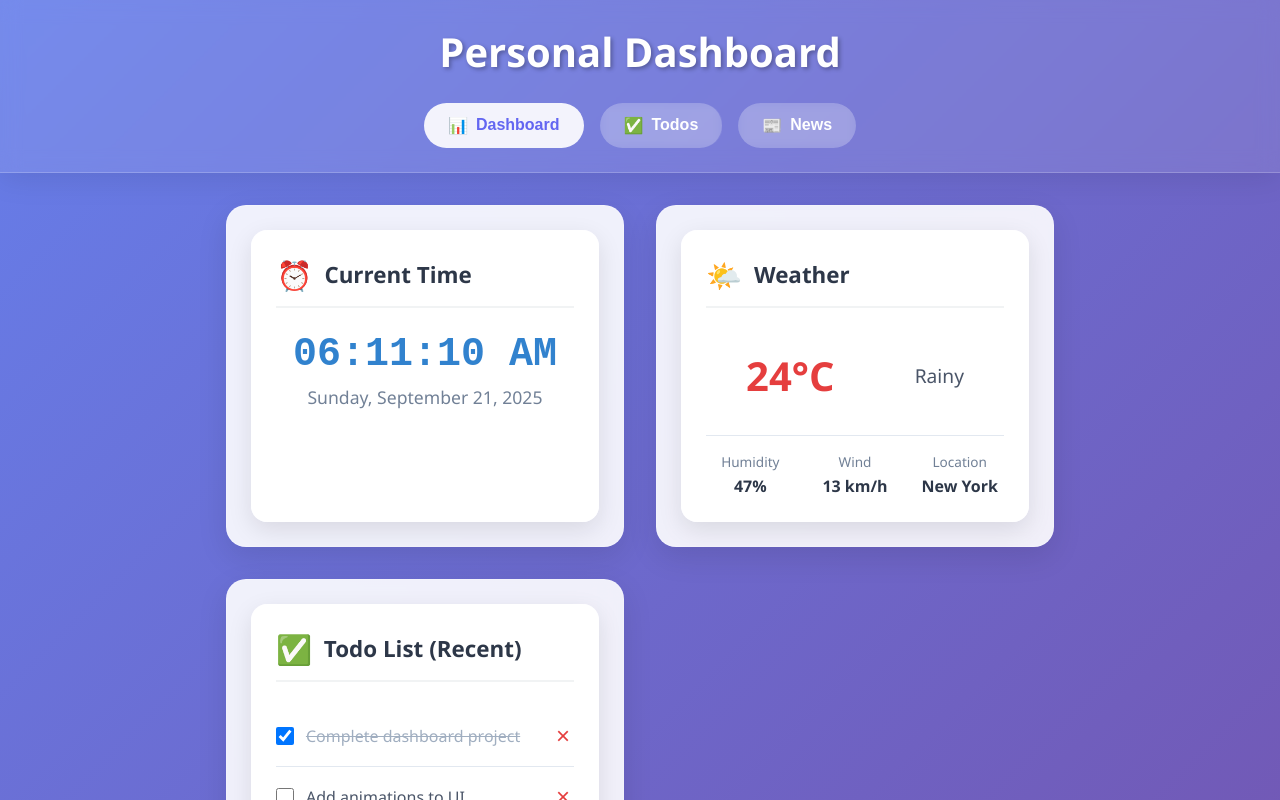
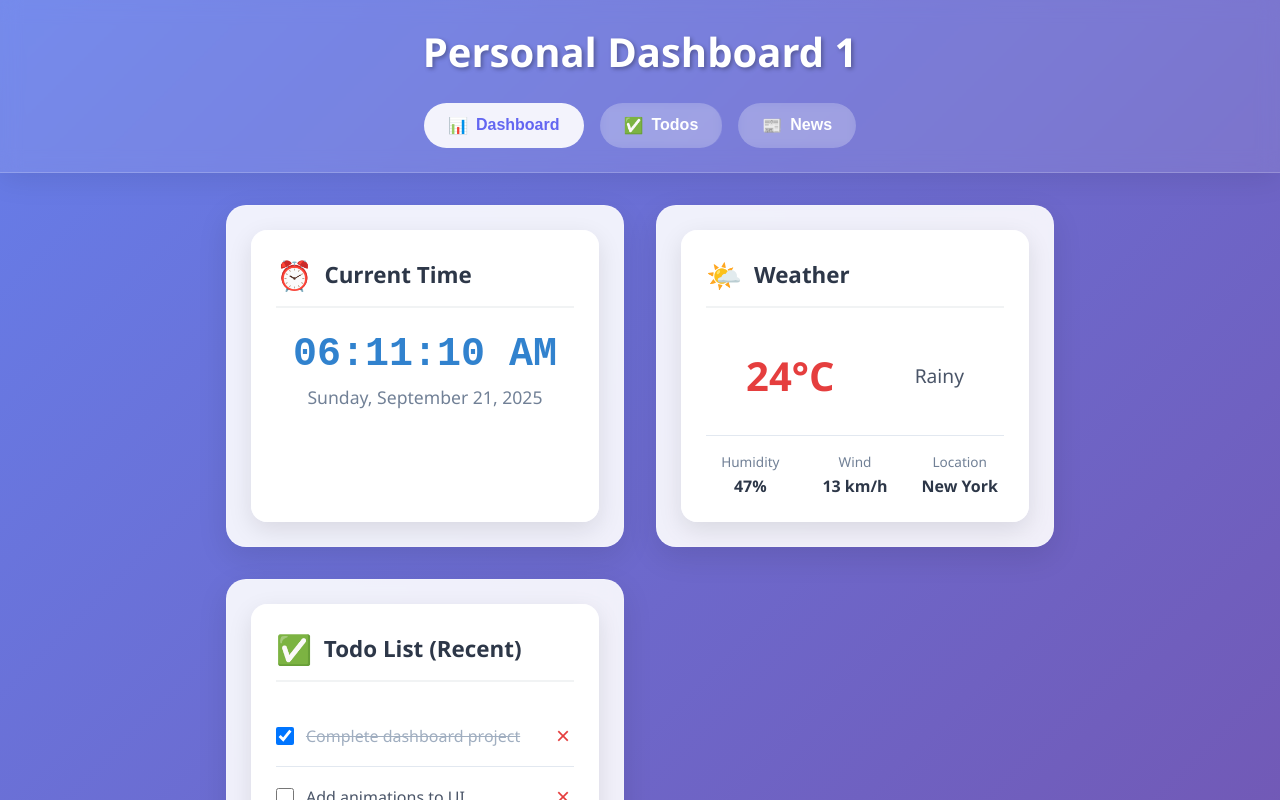
Before and after one commit to AniketTancoder/personal-dashboard, a React (Create React App) app in the folder frontend/: page / in a window 1280 px wide. Shown: the top 800 px of the page. Built offline with nearby package versions, Linux system fonts and the light colour scheme.

Commit message:
fix: updated App.js

```diff
--- a/frontend/src/App.js
+++ b/frontend/src/App.js
@@ -35,7 +35,7 @@ function App() {
   return (
     <div className="App">
       <header className="App-header">
-        <h1 className="app-title">Personal Dashboard</h1>
+        <h1 className="app-title">Personal Dashboard 1</h1>
         <nav className="app-nav">
           <button
             className={currentView === 'dashboard' ? 'nav-btn active' : 'nav-btn'}
```
